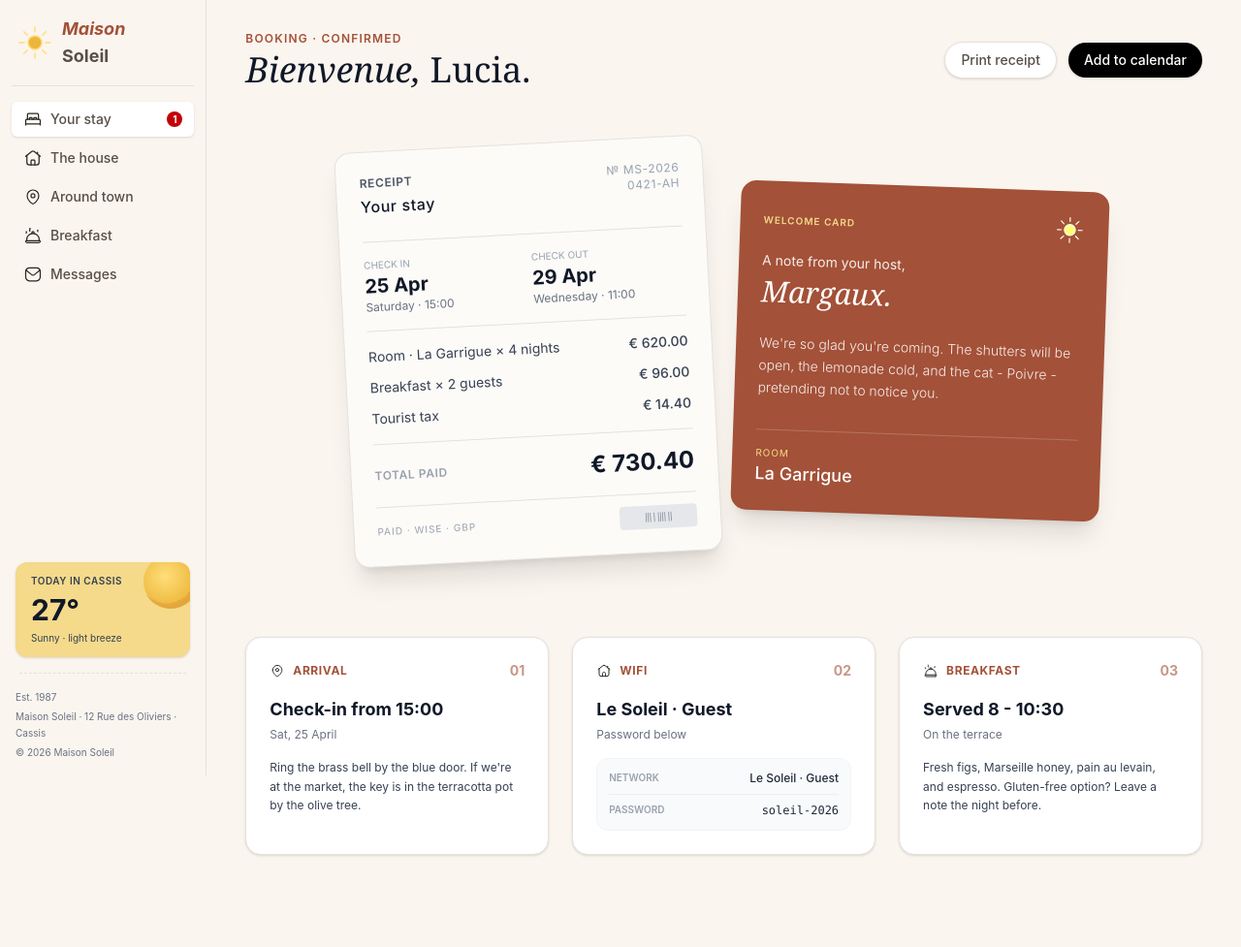
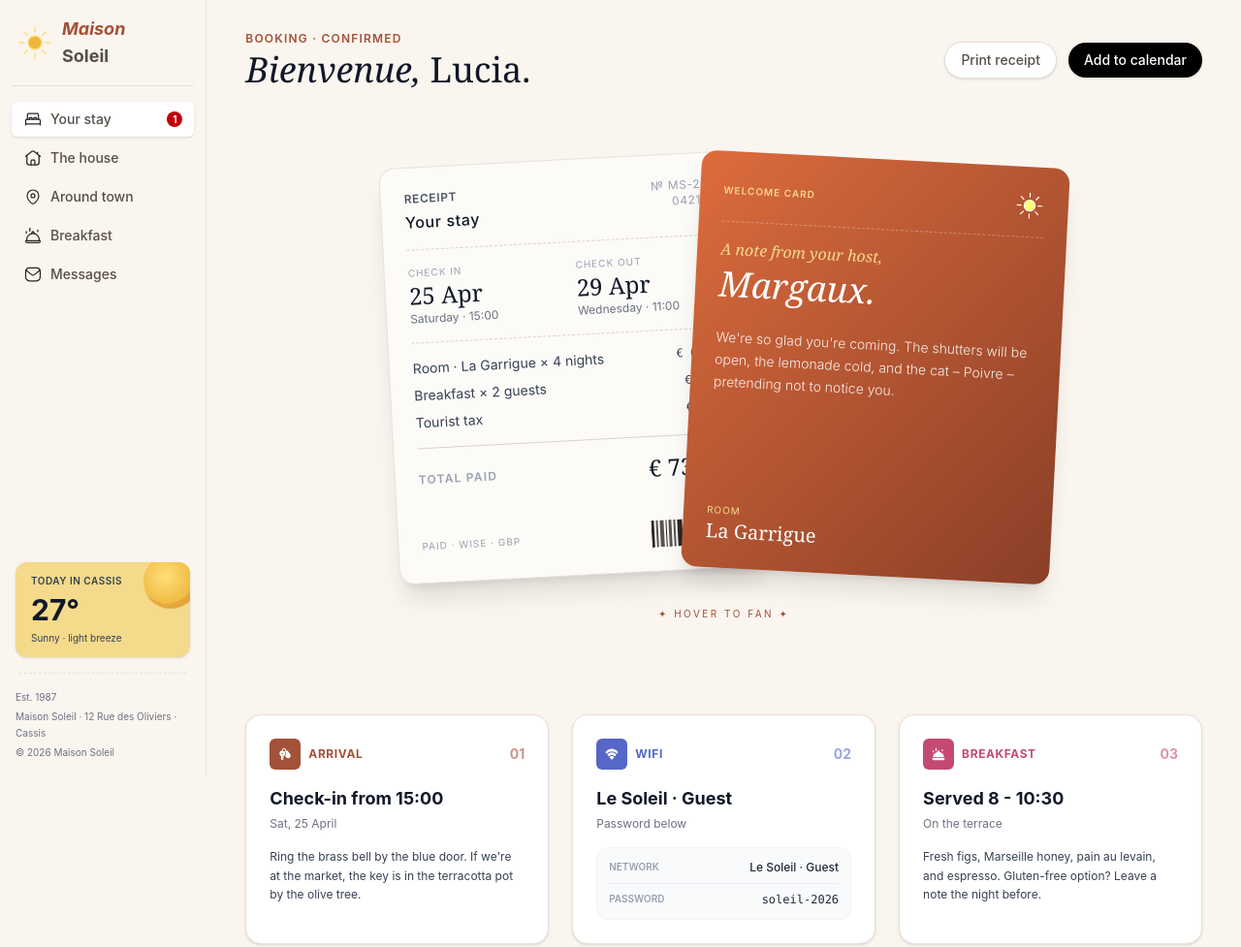
Before and after one commit to Muhammad-Mouid-Ali/Developers-Den, a website built with Vite: page Training/UI/hotel-booking-confirmation-page-main/index.html in a window 1280 px wide. Shown: the whole page at 97% size. Before the commit the page ends 914 px from the top, so only its background shows below. Built offline with nearby package versions, Linux system fonts and the light colour scheme.

Commit message:
Hotel Booking Page - added Hover affect

```diff
--- a/Training/UI/hotel-booking-confirmation-page-main/index.html
+++ b/Training/UI/hotel-booking-confirmation-page-main/index.html
@@ -108,12 +108,20 @@
       </nav>
 
       <!-- Booking cards section (Receipt & Host Welcome Card) -->
-      <section class="flex justify-center items-center gap-6 mb-16 relative py-4">
+      <!-- Booking cards section (Receipt & Host Welcome Card) -->
+      <section class="group mb-16 py-8 flex flex-col items-center" tabindex="0">
+
+        <div class="flex justify-center items-center gap-6">
 
           <!-- Receipt Card -->
-        <div
-          class="w-[380px] h-1/2 bg-[hsl(48,45%,98%)] rounded-2xl p-6 shadow-xl border border-[hsl(33,19%,88%)] relative z-10 transform -rotate-3">
-          <div class="flex justify-between items-start text-xs text-gray-400 mb-6 uppercase tracking-wider">
+          <div class="w-[380px] h-[430px] shrink-0 bg-[hsl(48,45%,98%)] rounded-2xl p-6 shadow-xl border border-[hsl(33,19%,88%)]
+            relative z-10 flex flex-col
+            translate-x-[130px] -rotate-3
+            transition-transform duration-500 ease-out motion-reduce:transition-none
+            group-hover:translate-x-0 group-hover:-rotate-2
+            group-focus-within:translate-x-0 group-focus-within:-rotate-2">
+
+            <div class="flex justify-between items-start text-xs text-gray-400 mb-4 uppercase tracking-wider">
               <div>
                 <p class="font-semibold text-gray-600">Receipt</p>
                 <p class="text-gray-900 font-medium normal-case text-base mt-1">Your stay</p>
@@ -124,70 +132,85 @@
               </div>
             </div>
 
-          <div class="grid grid-cols-2 gap-4 py-4 border-y border-[hsl(33,19%,88%)] mb-4">
+            <div class="grid grid-cols-2 gap-4 py-4 border-y border-dashed border-[hsl(33,19%,82%)] mb-4">
               <div>
-              <p class="text-[10px] text-gray-400 uppercase">Check in</p>
-              <p class="text-xl font-bold text-gray-900">25 Apr</p>
+                <p class="text-[10px] text-gray-400 uppercase tracking-widest">Check in</p>
+                <p class="text-2xl font-serif text-gray-900">25 Apr</p>
                 <p class="text-xs text-gray-500">Saturday · 15:00</p>
               </div>
               <div>
-              <p class="text-[10px] text-gray-400 uppercase">Check out</p>
-              <p class="text-xl font-bold text-gray-900">29 Apr</p>
+                <p class="text-[10px] text-gray-400 uppercase tracking-widest">Check out</p>
+                <p class="text-2xl font-serif text-gray-900">29 Apr</p>
                 <p class="text-xs text-gray-500">Wednesday · 11:00</p>
               </div>
             </div>
 
-          <div class="space-y-3 text-sm pb-4 border-b border-[hsl(33,19%,88%)]">
+            <div class="space-y-2 text-sm pb-4 border-b border-[hsl(33,19%,82%)]">
               <div class="flex justify-between text-gray-700">
                 <span>Room · La Garrigue × 4 nights</span>
-              <span class="font-medium">€ 620.00</span>
+                <span class="font-mono text-xs">€ 620.00</span>
               </div>
               <div class="flex justify-between text-gray-700">
                 <span>Breakfast × 2 guests</span>
-              <span class="font-medium">€ 96.00</span>
+                <span class="font-mono text-xs">€ 96.00</span>
               </div>
               <div class="flex justify-between text-gray-700">
                 <span>Tourist tax</span>
-              <span class="font-medium">€ 14.40</span>
+                <span class="font-mono text-xs">€ 14.40</span>
               </div>
             </div>
 
             <div class="flex justify-between items-center py-4">
-            <span class="text-xs uppercase font-semibold text-gray-400 tracking-wider">Total paid</span>
-            <span class="text-2xl font-bold text-gray-900">€ 730.40</span>
+              <span class="text-xs uppercase font-semibold text-gray-400 tracking-widest">Total paid</span>
+              <span class="text-2xl font-serif text-gray-900">€ 730.40</span>
             </div>
 
-          <div
-            class="flex justify-between items-center pt-3 text-[10px] text-gray-400 uppercase tracking-widest border-t border-[hsl(33,19%,88%)]">
+            <!-- mt-auto pins the footer to the bottom so both cards line up -->
+            <div class="mt-auto flex justify-between items-center text-[10px] text-gray-400 uppercase tracking-widest">
               <span>Paid · Wise · GBP</span>
-            <div
-              class="h-6 w-20 bg-gray-200 rounded flex items-center justify-center text-[8px] text-gray-500 tracking-tighter">
-              ||| | |||| ||</div>
+              <div>
+                <img src="assets/images/icon-barcode.svg" alt="">
+              </div>
             </div>
           </div>
 
-        <!-- Note from host card -->
-        <div
-          class="w-[380px] h-1/2 bg-[hsl(14,49%,43%)] text-white rounded-2xl p-6 shadow-xl relative z-20 transform rotate-2 flex flex-col justify-between">
+          <!-- Sun (sits between cards, hides when they fan) -->
+          <img src="assets/images/icon-sun.svg" alt="" class="h-36 w-36 shrink-0
+            scale-50 opacity-0
+            transition-all duration-500 ease-out motion-reduce:transition-none
+            group-hover:scale-100 group-hover:opacity-100
+            group-focus-within:scale-100 group-focus-within:opacity-100">
+
+          <!-- Host welcome card -->
+          <div class="w-[380px] h-[430px] shrink-0 text-white rounded-2xl p-6 shadow-xl relative z-20 flex flex-col justify-between
+            bg-gradient-to-br from-[hsl(18,70%,55%)] to-[hsl(14,55%,35%)]
+            -translate-x-[130px] rotate-3
+            transition-transform duration-500 ease-out motion-reduce:transition-none
+            group-hover:translate-x-0 group-hover:rotate-2
+            group-focus-within:translate-x-0 group-focus-within:rotate-2">
             <div>
-            <div class="flex justify-between items-center mb-4">
+              <div class="flex justify-between items-center mb-4 pb-4 border-b border-dashed border-white/30">
                 <span class="text-[10px] uppercase tracking-widest text-[hsl(45,83%,75%)] font-semibold">Welcome
                   card</span>
-              <img src="assets/images/icon-sun.svg" class="h-8 w-8 filter brightness-200" alt="Sun">
+                <img src="assets/images/icon-sun.svg" class="h-8 w-8 filter brightness-200" alt="">
               </div>
-            <p class="text-sm opacity-90 mb-1">A note from your host,</p>
-            <h3 class="text-3xl font-serif italic mb-6">Margaux.</h3>
+              <p class="font-serif italic text-[hsl(45,83%,75%)] mb-1">A note from your host,</p>
+              <h3 class="text-4xl font-serif italic mb-6">Margaux.</h3>
               <p class="text-sm leading-relaxed opacity-90 font-light">
-              We're so glad you're coming. The shutters will be open, the lemonade cold, and the cat - Poivre -
+                We're so glad you're coming. The shutters will be open, the lemonade cold, and the cat – Poivre –
                 pretending not to notice you.
               </p>
             </div>
-          <div class="mt-8 pt-4 border-t border-white/20">
+            <div class="pt-4">
               <span class="text-[10px] uppercase tracking-widest text-[hsl(45,83%,75%)] block">Room</span>
-            <span class="text-lg font-medium">La Garrigue</span>
+              <span class="text-xl font-serif">La Garrigue</span>
+            </div>
           </div>
         </div>
 
+        <p class="mt-8 text-[10px] uppercase tracking-[0.25em] text-[hsl(14,49%,43%)]">
+          ✦ Hover to fan ✦
+        </p>
       </section>
       <!-- Booking cards end -->
 
@@ -197,7 +220,9 @@
         <div class="bg-white p-6 rounded-2xl border border-[hsl(33,19%,88%)] shadow-sm">
           <div class="flex justify-between items-center mb-4">
             <div class="flex items-center space-x-2 text-[hsl(14,49%,43%)]">
-              <img src="assets/images/icon-pin.svg" class="h-4 w-4" alt="">
+              <div class="bg-[hsl(14,49%,43%)] p-2 rounded-md">
+                <img src="assets/images/icon-key.svg" class="h-4 w-4" alt="">
+              </div>
               <span class="text-xs uppercase font-bold tracking-wider">Arrival</span>
             </div>
             <span class="text-sm font-bold text-[hsl(14,49%,43%)] opacity-60">01</span>
@@ -214,12 +239,14 @@
         <div class="bg-white p-6 rounded-2xl border border-[hsl(33,19%,88%)] shadow-sm flex flex-col justify-between">
           <div>
             <div class="flex justify-between items-center mb-4">
-              <div class="flex items-center space-x-2 text-[hsl(14,49%,43%)]">
+              <div class="flex items-center space-x-2 text-[hsl(231,51%,56%)]">
                 <!-- Using inline wifi/signal or fallback icon representation -->
-                <img src="assets/images/icon-house.svg" class="h-4 w-4" alt="">
+                <div class="p-2 rounded-md bg-[hsl(231,51%,56%)]">
+                  <img src="assets/images/icon-wifi.svg" class="h-4 w-4" alt="">
+                </div>
                 <span class="text-xs uppercase font-bold tracking-wider">Wifi</span>
               </div>
-              <span class="text-sm font-bold text-[hsl(14,49%,43%)] opacity-60">02</span>
+              <span class="text-sm font-bold text-[hsl(231,51%,56%)] opacity-60">02</span>
             </div>
             <h4 class="text-lg font-bold text-gray-900 mb-1">Le Soleil · Guest</h4>
             <p class="text-xs text-gray-500 mb-4">Password below</p>
@@ -239,11 +266,13 @@
         <!-- Breakfast card -->
         <div class="bg-white p-6 rounded-2xl border border-[hsl(33,19%,88%)] shadow-sm">
           <div class="flex justify-between items-center mb-4">
-            <div class="flex items-center space-x-2 text-[hsl(14,49%,43%)]">
-              <img src="assets/images/icon-breakfast-outline.svg" class="h-4 w-4" alt="">
+            <div class="flex items-center space-x-2 text-[hsl(340,51%,53%)]">
+              <div class="bg-[hsl(340,51%,53%)] rounded-md p-2">
+                <img src="assets/images/icon-breakfast.svg" class="h-4 w-4" alt="">
+              </div>
               <span class="text-xs uppercase font-bold tracking-wider">Breakfast</span>
             </div>
-            <span class="text-sm font-bold text-[hsl(14,49%,43%)] opacity-60">03</span>
+            <span class="text-sm font-bold text-[hsl(340,51%,53%)] opacity-60">03</span>
           </div>
           <h4 class="text-lg font-bold text-gray-900 mb-1">Served 8 - 10:30</h4>
           <p class="text-xs text-gray-500 mb-4">On the terrace</p>
```
Lines whose indentation alone changed are shown as unchanged.
